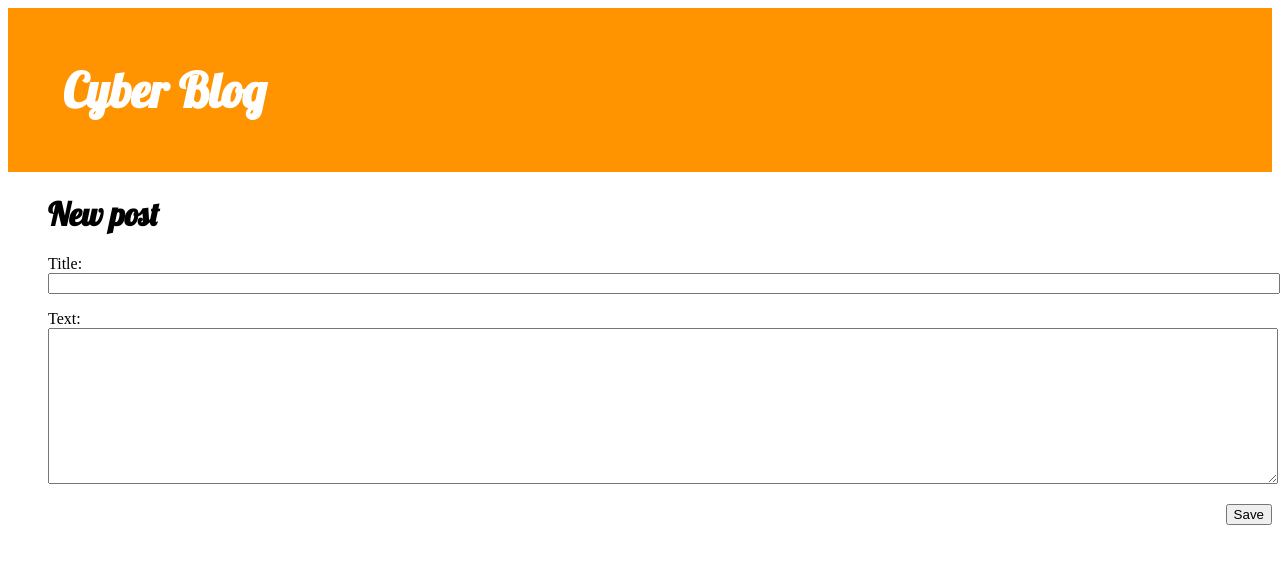
After one commit to SirJackDaw/Cyberblog, a Django app: page /post/new/ in a window 1280 px wide. The commit adds this page. Shown: the top 564 px of the page. Run offline with Django 3.2, Linux system fonts and the light colour scheme; a user stored in the database is signed in.

Commit message:
I'm Djangogirl now

```diff
--- /dev/null
+++ b/blog/forms.py
@@ -0,0 +1,9 @@
+from django import forms
+
+from .models import Post
+
+class PostForm(forms.ModelForm):
+
+    class Meta:
+        model = Post
+        fields = ('title', 'text',)
--- /dev/null
+++ b/blog/static/css/blog.css
@@ -0,0 +1,51 @@
+h1 a {
+    color: #FCA205;
+    padding-left: 15px;
+    font-family: 'Lobster';
+}
+.page-header {
+    background-color: #ff9400;
+    margin-top: 0;
+    padding: 20px 20px 20px 40px;
+}
+
+.page-header h1, .page-header h1 a, .page-header h1 a:visited, .page-header h1 a:active {
+    color: #ffffff;
+    font-size: 36pt;
+    text-decoration: none;
+}
+
+.content {
+    margin-left: 40px;
+}
+
+h1, h2, h3, h4 {
+    font-family: 'Lobster', cursive;
+}
+
+.date {
+    color: #828282;
+}
+
+.save {
+    float: right;
+}
+
+.post-form textarea, .post-form input {
+    width: 100%;
+}
+
+.top-menu, .top-menu:hover, .top-menu:visited {
+    color: #ffffff;
+    float: right;
+    font-size: 26pt;
+    margin-right: 20px;
+}
+
+.post {
+    margin-bottom: 70px;
+}
+
+.post h1 a, .post h1 a:visited {
+    color: #000000;
+}
--- /dev/null
+++ b/blog/templates/blog/base.html
@@ -0,0 +1,27 @@
+<!DOCTYPE html>
+{% load static %}
+<html lang="en">
+<head>
+    <meta charset="UTF-8">
+    <meta name="viewport" content="width=device-width, initial-scale=1.0">
+    <link href="https://fonts.googleapis.com/css?family=Lobster&subset=latin,cyrillic" rel="stylesheet" type="text/css">
+    <link rel="stylesheet" href="{% static 'css/blog.css' %}">
+    <title>Cyberblog</title>
+</head>
+<body>
+    <div class="page-header">
+        {% if user.is_authenticated %}
+            <a href="{% url 'post_new' %}" class="top-menu"><span class="glyphicon glyphicon-plus"></span></a>
+        {% endif %}
+        <h1><a href="/">Cyber Blog</a></h1>
+    </div>
+    <div class="content container">
+        <div class="row">
+            <div class="col-md-8">
+            {% block content %}
+            {% endblock %}
+            </div>
+        </div>
+    </div>
+</body>
+</html>
--- /dev/null
+++ b/blog/templates/blog/post_edit.html
@@ -0,0 +1,9 @@
+{% extends 'blog/base.html' %}
+
+{% block content %}
+    <h1>New post</h1>
+    <form method="POST" class="post-form">{% csrf_token %}
+        {{ form.as_p }}
+        <button type="submit" class="save btn btn-default">Save</button>
+    </form>
+{% endblock %}
--- a/blog/urls.py
+++ b/blog/urls.py
@@ -3,4 +3,7 @@ from . import views
 
 urlpatterns = [
     path('', views.post_list, name='post_list'),
+    path('post/<int:pk>/', views.post_detail, name='post_detail'),
+    path('post/new/', views.post_new, name='post_new'),
+    path('post/<int:pk>/edit/', views.post_edit, name='post_edit'),
 ]
--- a/blog/views.py
+++ b/blog/views.py
@@ -1,7 +1,40 @@
-from django.shortcuts import render
+from django.shortcuts import render, get_object_or_404
 from django.utils import timezone
 from .models import Post
+from .forms import PostForm
+from django.shortcuts import redirect
 
 def post_list(request):
     posts = Post.objects.filter(published_date__lte=timezone.now()).order_by('published_date')
     return render(request, 'blog/post_list.html', {'posts':posts})
+
+def post_detail(request, pk):
+    post = get_object_or_404(Post, pk=pk)
+    return render(request, 'blog/post_detail.html', {'post': post})
+
+def post_new(request):
+    if request.method == "POST":
+        form = PostForm(request.POST)
+        if form.is_valid():
+            post = form.save(commit=False)
+            post.author = request.user
+            post.published_date = timezone.now()
+            post.save()
+            return redirect('post_detail', pk=post.pk)
+    else:
+        form = PostForm()
+    return render(request, 'blog/post_edit.html', {'form': form})
+
+def post_edit(request, pk):
+    post = get_object_or_404(Post, pk=pk)
+    if request.method == "POST":
+        form = PostForm(request.POST, instance=post)
+        if form.is_valid():
+            post = form.save(commit=False)
+            post.author = request.user
+            post.published_date = timezone.now()
+            post.save()
+            return redirect('post_detail', pk=post.pk)
+    else:
+        form = PostForm(instance=post)
+    return render(request, 'blog/post_edit.html', {'form': form})
```
Also changed, not shown: blog/templates/blog/post_detail.html (added, +16 -0 lines), blog/templates/blog/post_list.html (+11 -15 lines), db.sqlite3, 2 other files.
